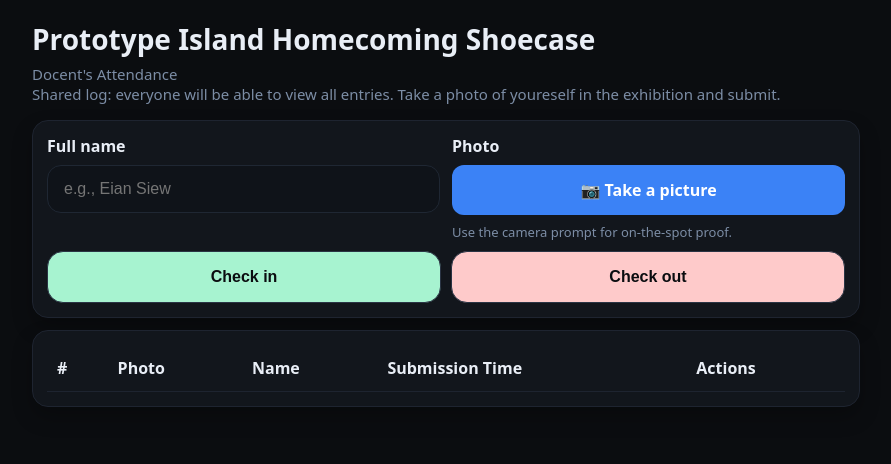
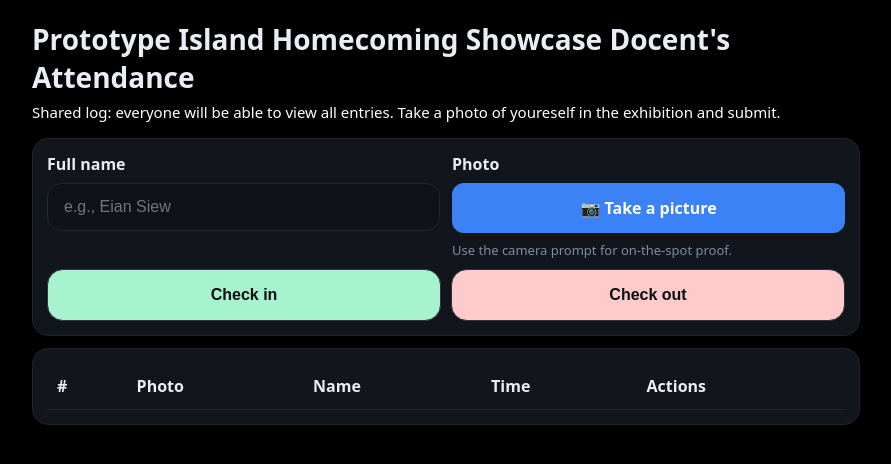
Before and after one commit to eiansiew/PIHCS-Docent-Attendance, a plain HTML site: page index.html in a window 1280 px wide. Shown: the whole page, without its empty margins (194-1085 px from the left). Drawn offline with Linux system fonts and the light colour scheme; no server answers.

Commit message:
Update index.html

```diff
--- a/index.html
+++ b/index.html
@@ -5,12 +5,12 @@
   <meta name="viewport" content="width=device-width, initial-scale=1" />
   <title>Prototype Island Docent's Attendance — Shared (Firestore)</title>
   <style>
-    :root { --bg:#0b0d10; --card:#12161c; --muted:#7c8da5; --text:#e9eef6; --accent:#3b82f6; }
+    :root { --bg:#000000; --card:#12161c; --muted:#7c8da5; --text:#e9eef6; --accent:#3b82f6; }
     *{box-sizing:border-box}
     body{margin:0;font-family:ui-sans-serif,system-ui,-apple-system,Segoe UI,Roboto,Inter,Arial;background:var(--bg);color:var(--text);padding-bottom:16px}
     header{padding:20px 16px 6px; max-width:860px; margin:auto}
     h1{margin:0 0 6px; font-size:clamp(20px,4.5vw,28px)}
-    p.sub{margin:0; color:var(--muted); font-size:15px}
+    p.sub{margin:0; color:#FFFFFF; font-size:15px}
     main{max-width:860px; margin:10px auto 80px; padding:0 16px; display:grid; gap:12px}
     .card{background:var(--card); border:1px solid #1e2430; padding:14px; border-radius:16px; box-shadow:0 10px 20px rgba(0,0,0,.25)}
     label{display:block; font-weight:600; margin-bottom:8px}
@@ -60,8 +60,7 @@
   <div id="msgOverlay"><div class="msgBox" id="msgContent"></div></div>
 
   <header>
-    <h1>Prototype Island Homecoming Shoecase</h1>
-    <p class="sub">Docent's Attendance</p>
+    <h1>Prototype Island Homecoming Showcase Docent's Attendance</h1>
     <p class="sub">Shared log: everyone will be able to view all entries. Take a photo of youreself in the exhibition and submit.</p>
   </header>
 
@@ -89,7 +88,7 @@
       <div style="overflow:auto">
         <table id="logTable" aria-label="Attendance log">
           <thead>
-            <tr><th>#</th><th>Photo</th><th>Name</th><th>Submission Time</th><th>Actions</th></tr>
+            <tr><th>#</th><th>Photo</th><th>Name</th><th>Time</th><th>Actions</th></tr>
           </thead>
           <tbody></tbody>
         </table>
```
